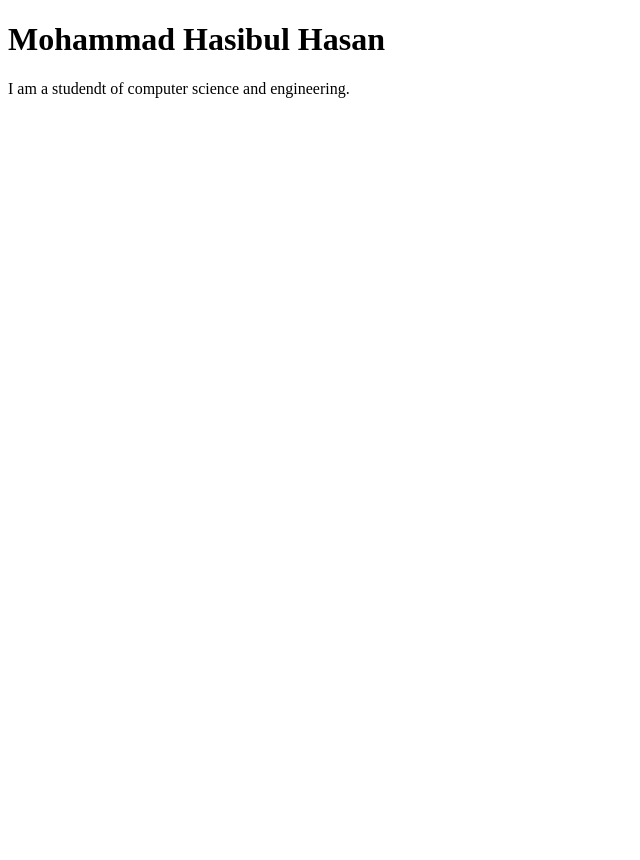
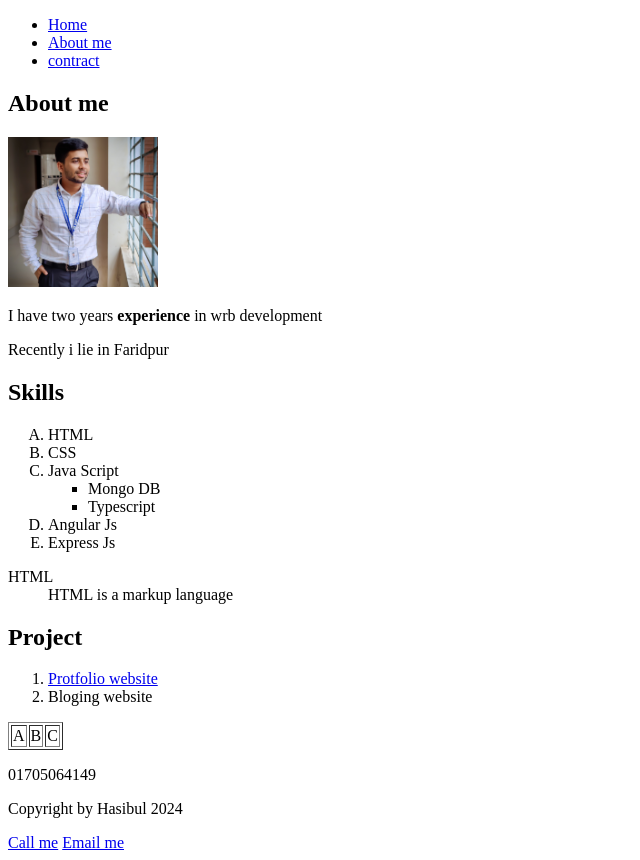
Before and after one commit to hasibulhimu49/Protfolio_HTML, a plain HTML site: page index.html in a window 1280 px wide. Shown: the whole page, without its empty margins (0-640 px from the left). Before the commit the page ends 800 px from the top, so only its background shows below. Drawn offline with Linux system fonts and the light colour scheme.

Commit message:
Finished the basic project

```diff
--- a/index.html
+++ b/index.html
@@ -1,22 +1,83 @@
 <!DOCTYPE html>
 <html lang="en">
-<head>
-    <meta charset="UTF-8">
-    <meta name="viewport" content="width=device-width, initial-scale=1.0">
+  <head>
+    <meta charset="UTF-8" />
+    <meta name="viewport" content="width=device-width, initial-scale=1.0" />
     <title>My portfolio</title>
-</head>
-<body>
-    <!--Section: Intro-->
-    <header>
-        <h1>Mohammad Hasibul Hasan</h1>
-        <p>I am a studendt of computer science and engineering.</p>
-    </header>
+  </head>
+  <body>
+    <!--Section: navbar-->
+    <nav>
+      <ul>
+        <li><a href="index.html" title="about homr page" target="_self">Home</a></li>
+         <li> <a href="contact.html"target="_self">About me</a></li>
+        <li>  <a href="#cc">contract</a></li></li></li>
+      </ul>
+    </nav>
 
     <!--Section: About me-->
+    <section>
+      <h2>About me</h2>
+      <img src="./images/1652179615506.jpg" alt="Profile" height="150 px"/>
+
+      <p>I have two years <b>experience</b> in wrb development</p>
+      <p>Recently i lie in Faridpur</p>
+    </section>
 
     <!--Section: Skill-->
+    <section>
+      <h2>Skills</h2>
+      <ol type="A">
+        <li>HTML</li>
+        <li>CSS</li>
+        <li>Java Script</li>
+        <ul type="Square">
+          <li>Mongo DB</li>
+          <li>Typescript</li>
+        </ul>
+        <li>Angular Js</li>
+        <li>Express Js</li>
+      </ol>
 
-    <!--Section: Contracts-->
+      <dl>
+        <dt>HTML</dt>
+        <dd>HTML is a markup language</dd>
+      </dl>
+    </section>
 
-</body>
+    <!--Section: Project-->
+    <section>
+        <h2>Project</h2>
+        <ol>
+            <li> <a target="_blank" href="https://github.com/hasibulhimu49/Protfolio_HTML">Protfolio website</a></li>
+            <li>Bloging website</li>
+        </ol>
+
+
+        <table  border="1" >
+<thead>
+  <tr>
+    <td>A</td>
+    <td>B</td>
+    <td>C</td>
+  </tr>
+</thead>
+        </table>
+
+
+    </section>
+    <!--Contact-->
+    <section id="cc">
+      <p>01705064149</p>
+    </section>
+
+    <!--Section:Footer-->
+    <footer>
+      <p>Copyright by Hasibul 2024</p>
+      <a href ="tel:01705064149">Call me</a>
+      <a href ="mailto:hasibul@gmail.com">Email me</a>
+
+
+    </footer>
+  </body>
 </html>
```
Also changed, not shown: about.html (added, +18 -0 lines), contact.html (added, +19 -0 lines), images/1652179615506.jpg (added), 1 other file.
